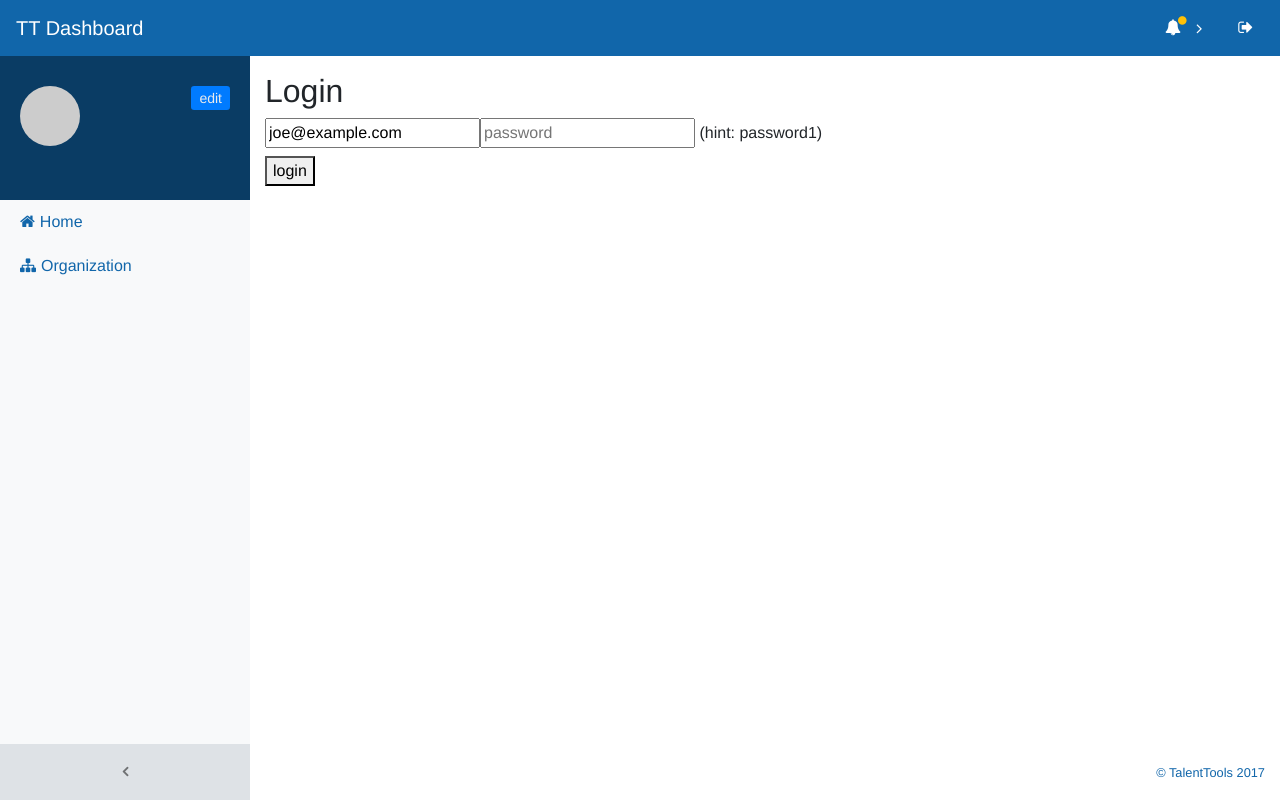
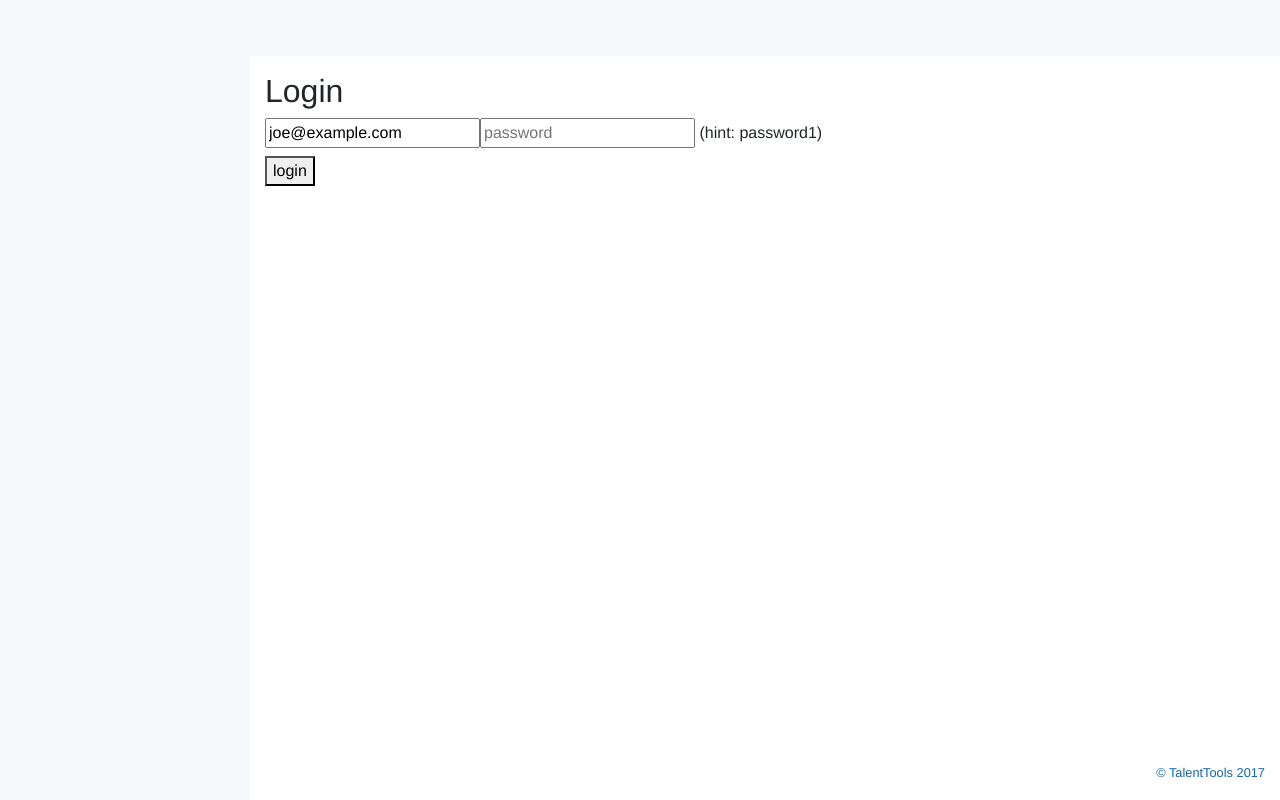
Before and after one commit to HansyEs/back-front-platform, a Vue app in the folder frontend/: page /login in a window 1280 px wide. Built offline with nearby package versions, Linux system fonts and the light colour scheme; no server answers.

Commit message:
#12 added Auth actions, getters and mutations for authState in Store

```diff
--- a/frontend/src/App.vue
+++ b/frontend/src/App.vue
@@ -2,15 +2,7 @@
 
   <div id="app" class="talentooAdmin" >
 
-    <!-- TO DO => if(user.auth()) -->
-
-    <div class="container" style="display:none;">
-      <!-- Router link for SPA not refreshing -->
-      <router-link to="/">Home</router-link>
-      <router-link to="/profile">Profile</router-link>
-      <router-link to="/organization">Organization</router-link>
-    </div>
-
+    <!-- TO DO => if(user.auth()) -> v-if -->
     <navbar></navbar>
 
     <div class="content-wrapper">
@@ -21,10 +13,9 @@
       <app-footer></app-footer>
 
     </div>
-
     <!-- END TO DO => if(user.auth()) -->
 
-    <!-- TO DO => if(!user.auth()) -->
+    <!-- TO DO => if(!user.auth()) -> v-if -->
 
       <!-- Login.vue
       <div class="container" id="login">
--- a/frontend/src/components/Login.vue
+++ b/frontend/src/components/Login.vue
@@ -34,6 +34,7 @@ export default {
   created: function(){
 
     console.log('LOGIN::created');
+    console.log('AuthState::',this.$store.state.authState);
 
   },
 
@@ -41,8 +42,11 @@ export default {
     login () {
       auth.login(this.email, this.pass, loggedIn => {
         if (!loggedIn) {
+          //this.$store.dispatch('logout');
+          console.log("ERROR :: TO DO => style error message");
           this.error = true
         } else {
+          this.$store.dispatch('login'); // Change State in Store
           this.$router.replace(this.$route.query.redirect || '/') // If there is no redirect url send them to => '/'
         }
       })
--- a/frontend/src/components/footer.vue
+++ b/frontend/src/components/footer.vue
@@ -9,6 +9,8 @@
 </template>
 
 <script>
+
+import auth from '@/auth/auth'
 
 export default {
 
--- a/frontend/src/components/navbar.vue
+++ b/frontend/src/components/navbar.vue
@@ -1,5 +1,13 @@
 <template>
-  <nav class="navbar navbar-expand-lg fixed-top navbar-light bg-light" id="mainNav">
+  <nav class="navbar navbar-expand-lg fixed-top navbar-light bg-light" id="mainNav" v-if="isLoggedIn">
+
+    <!-- Router link for SPA not refreshing -->
+    <!--
+      <router-link to="/">Home</router-link>
+      <router-link to="/profile">Profile</router-link>
+      <router-link to="/organization">Organization</router-link>
+    -->
+
     <router-link to="/" tag="a" class="navbar-brand">
       TT Dashboard
     </router-link>
@@ -146,6 +154,14 @@ export default {
   },
 
   created: function(){
+  },
+
+  computed: {
+    isLoggedIn() {
+      var q = this.$store.getters.isLoggedIn;
+      //console.log(q)
+      return q;
+    }
   }
 
 }
--- a/frontend/src/components/user-sidebar.vue
+++ b/frontend/src/components/user-sidebar.vue
@@ -34,7 +34,6 @@ export default {
 
   data() {
     return {
-      msg: ''
     }
   },
 
--- a/frontend/src/store/store.js
+++ b/frontend/src/store/store.js
@@ -4,53 +4,65 @@ import Vuex from 'vuex';
 Vue.use(Vuex);
 
 // STORE EXAMPLES
+
 const state = {
-    count: 0 // demo purposes
+    count: 0, // demo purposes
+    authState: false
 };
 
 const getters = {
+	isLoggedIn: state => {
+    	return state.authState
+   }
+};
 
-
-};
+// AUTH Mutations
+const LOGIN = "LOGIN";
+const LOGIN_SUCCESS = "LOGIN_SUCCESS";
+const LOGOUT = "LOGOUT";
 
 const mutations = {
 	// synchronous transactions
-	// use -> store.commit('increment')
-    increment(state) {
-        state.count++;
+    [LOGIN] (state) {
+      //state.pending = true;
+    },
+    [LOGIN_SUCCESS] (state) {
+      state.authState = true;
+      //state.pending = false;
+      console.log("DISPATCHED :: LOGIN")
+    },
+    [LOGOUT](state) {
+      state.authState = false;
+      console.log("DISPATCHED :: LOGOUT")
     }
 };
 
 const actions = {
-	// can contain asynchronous operations
-	// Actions are triggered with the dispatch method
-	// store.dispatch('increment')
-	increment (context) {
-      context.commit('increment') // actions commit mutations
-    },
-	// A more practical example of real-world actions
-	// would be an action to checkout a shopping cart,
-	// which involves calling an async API and
-	// committing multiple mutations:
-    checkout ({ commit, state }, products) {
-	    // save the items currently in the cart
-	    const savedCartItems = [...state.cart.added]
-	    // send out checkout request, and optimistically
-	    // clear the cart
-	    commit(types.CHECKOUT_REQUEST)
-	    // the shop API accepts a success callback and a failure callback
-	    shop.buyProducts(
-	      products,
-	      // handle success
-	      () => commit(types.CHECKOUT_SUCCESS),
-	      // handle failure
-	      () => commit(types.CHECKOUT_FAILURE, savedCartItems)
-	    )
-	    // Note we are performing a flow of asynchronous operations, and
-	    // recording the side effects (state mutations) of the action
-	    // by committing them.
-	  }
+
+	// AUTH actions
+	login({ commit }, creds) {
+		commit(LOGIN_SUCCESS); // Mutation
+		/*
+		commit(LOGIN); // show spinner
+		return new Promise(resolve => {
+		setTimeout(() => {
+		 localStorage.setItem("token", "JWT");
+		 commit(LOGIN_SUCCESS);
+		 resolve();
+		}, 1000);
+		});
+		*/
+	},
+	logout({ commit }) {
+		commit(LOGOUT); // Mutation
+		/*
+		localStorage.removeItem("token");
+		commit(LOGOUT);
+		*/
+	}
+	// END AUTH actions
 };
+
 // END STORE EXAMPLES
 
 // IMPORT STORE MODULES
```
